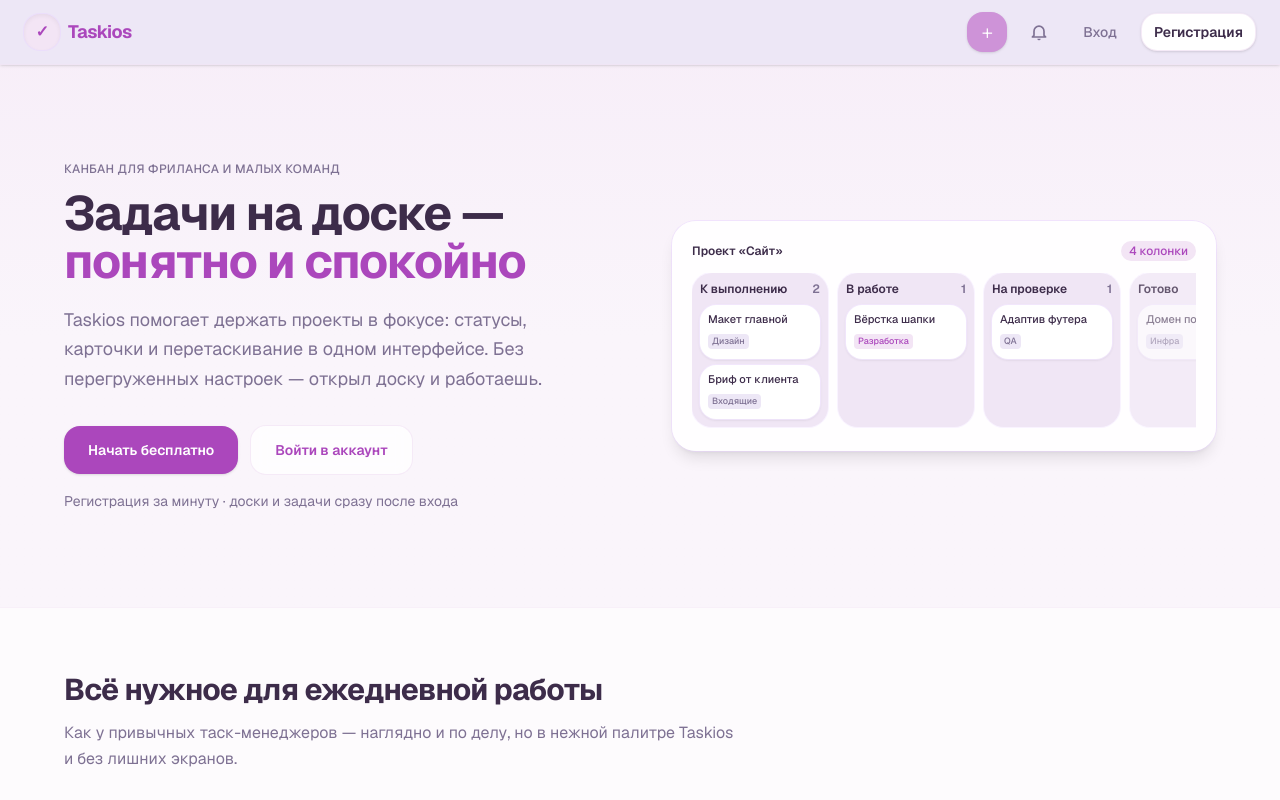
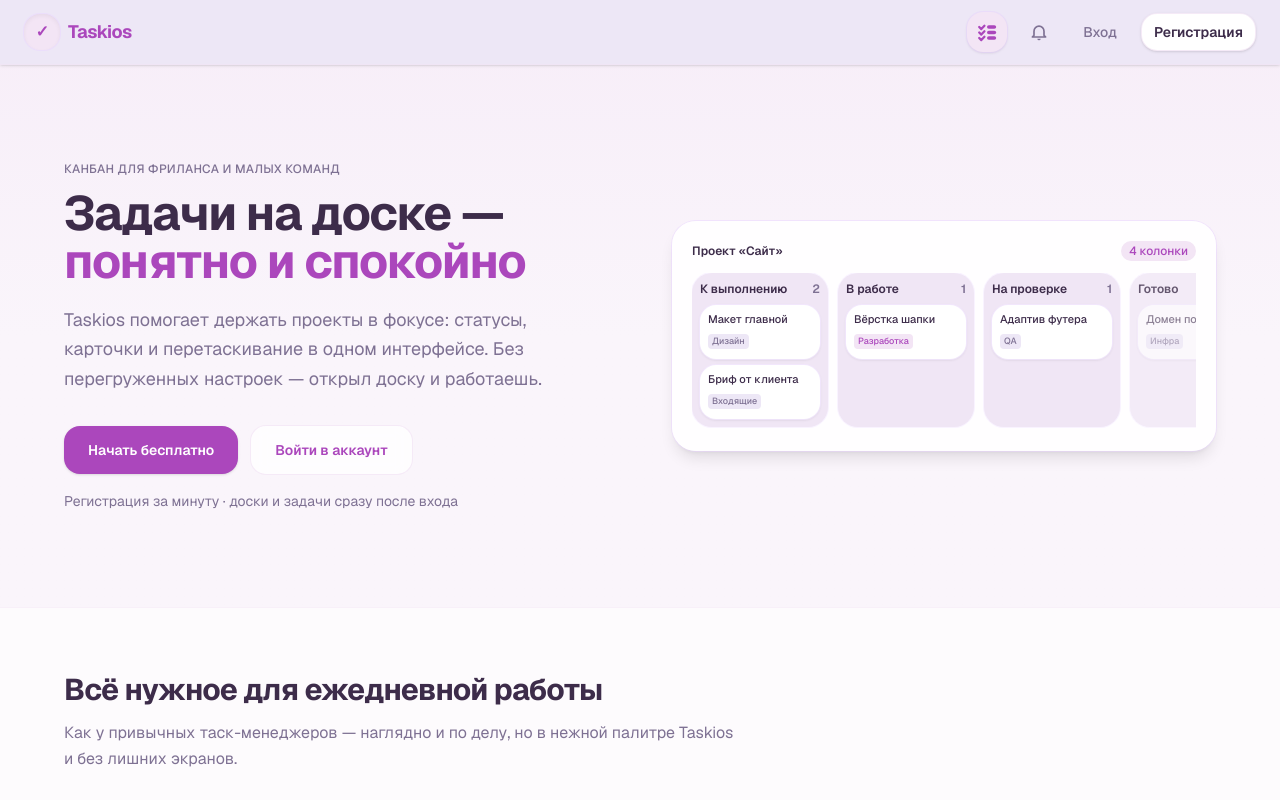
Before and after one commit to rolitdk/taskios, a Next.js app: page / in a window 1280 px wide. Shown: the top 800 px of the page. Built offline with nearby package versions, Linux system fonts and the light colour scheme; no server answers.

Commit message:
Fix AppShellCreateBoardButton with new icon and updated styles

```diff
--- a/components/ui/app-shell-create-board-button.tsx
+++ b/components/ui/app-shell-create-board-button.tsx
@@ -26,10 +26,42 @@
       type="button"
       onClick={handleClick}
       disabled={isLoading}
-      className="bg-accent text-foreground hover:bg-accent-strong flex h-10 w-10 items-center justify-center rounded-2xl text-xl font-light text-white shadow-sm transition-colors disabled:opacity-60"
-      aria-label="Создать доску"
+      title="Мои доски"
+      className="bg-accent-soft text-accent-strong hover:bg-surface flex h-10 w-10 items-center justify-center rounded-2xl shadow-sm ring-1 ring-purple-200/50 transition-colors disabled:opacity-60"
+      aria-label="Мои доски"
     >
-      +
+      <BoardsListIcon />
     </button>
   );
 }
+
+function BoardsListIcon() {
+  return (
+    <svg width="22" height="22" viewBox="0 0 24 24" fill="none" aria-hidden>
+      <path
+        d="M3.5 6.5 5.8 8.8 9.2 5.2"
+        stroke="currentColor"
+        strokeWidth="2.5"
+        strokeLinecap="round"
+        strokeLinejoin="round"
+      />
+      <rect x="12" y="4.5" width="10" height="4" rx="2" fill="currentColor" />
+      <path
+        d="M3.5 12.5 5.8 14.8 9.2 11.2"
+        stroke="currentColor"
+        strokeWidth="2.5"
+        strokeLinecap="round"
+        strokeLinejoin="round"
+      />
+      <rect x="12" y="10.5" width="10" height="4" rx="2" fill="currentColor" />
+      <path
+        d="M3.5 18.5 5.8 20.8 9.2 17.2"
+        stroke="currentColor"
+        strokeWidth="2.5"
+        strokeLinecap="round"
+        strokeLinejoin="round"
+      />
+      <rect x="12" y="16.5" width="10" height="4" rx="2" fill="currentColor" />
+    </svg>
+  );
+}
```
